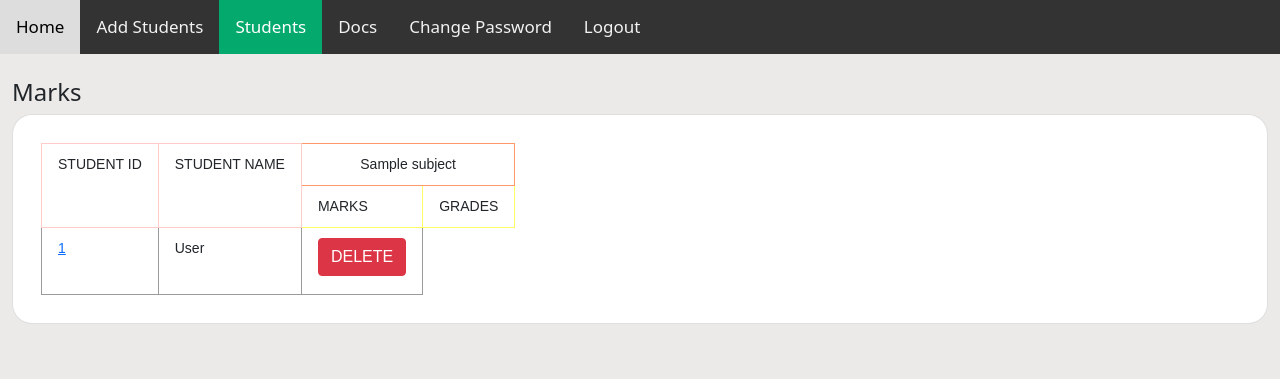
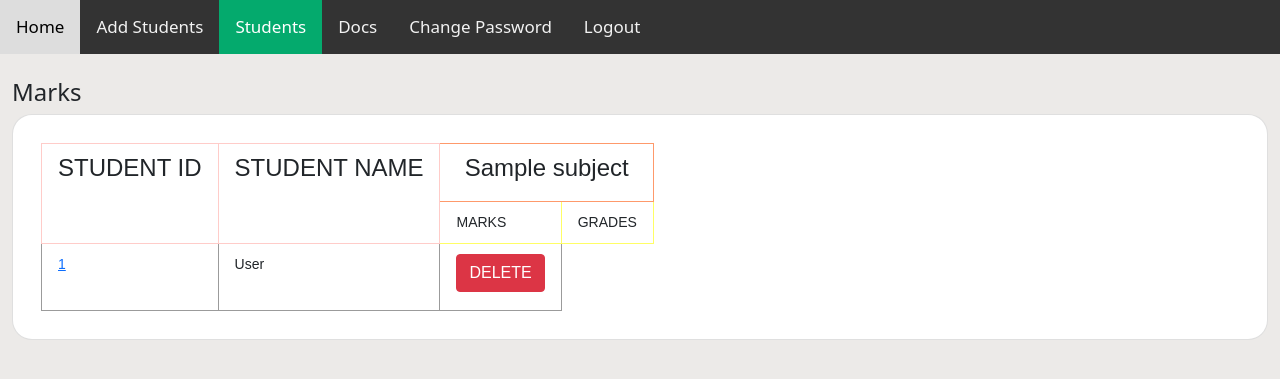
Before and after one commit to vivek-sale/fynd-project, a FastAPI app: template templates/protected/admin/adminstudent.html in a window 1280 px wide. Shown: the top 379 px of the page. Run offline with FastAPI, Linux system fonts and the light colour scheme; the template is opened without the code that fills it: most values are stand-ins (such as "Sample title", 1, 10 or a date in 2020); parts of the project's set-up code (start-up, migrations or seed data) failed here and were passed over; some libraries are stand-ins or nearby versions.

Commit message:
Bugfix in summary page for admin

```diff
--- a/templates/protected/admin/adminloadstud.html
+++ b/templates/protected/admin/adminloadstud.html
@@ -17,7 +17,7 @@
     <title>Home</title>
 </head>
 <body>
-    <button class="btn btn-primary mb-2" style="float: right;" onclick="window.location.href='/admin/students'">BACK</button>
+    <button class="btn btn-primary mb-2" style="float: right;" onclick="window.location.href='/admin/student'">BACK</button>
     <div class="container card mt-4 align-items-center">
 
         <div class="card-body d-flex flex-row justify-content-between ">
--- a/templates/protected/admin/adminstudent.html
+++ b/templates/protected/admin/adminstudent.html
@@ -143,10 +143,10 @@ img {
                                     <table class="tg">
                                     <thead>
                                       <tr>
-                                        <th class="tg-gpog" rowspan="2">STUDENT ID</th>
-                                        <th class="tg-gpog" rowspan="2">STUDENT NAME</th>
+                                        <th class="tg-gpog" rowspan="2"><h4>STUDENT ID</h4></th>
+                                        <th class="tg-gpog" rowspan="2"><h4>STUDENT NAME</h4></th>
                                         {% for subject in subjects %}
-                                            <th class="tg-muar" colspan="2">{{subject.subjectname}}</th>
+                                            <th class="tg-muar" colspan="2"><h4>{{subject.subjectname}}</h4></th>
                                         {% endfor %}
                                       </tr>
                                       <tr>
```
